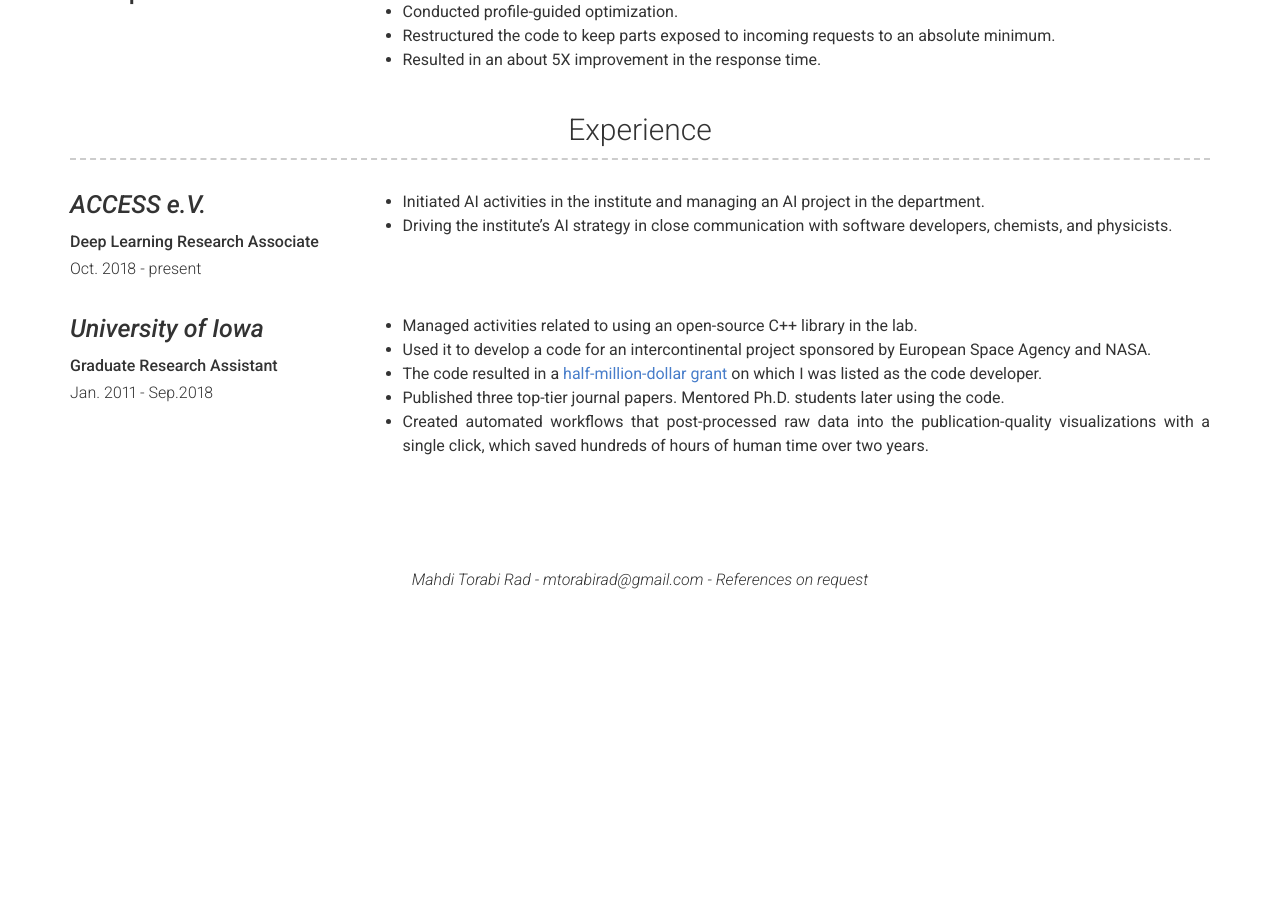
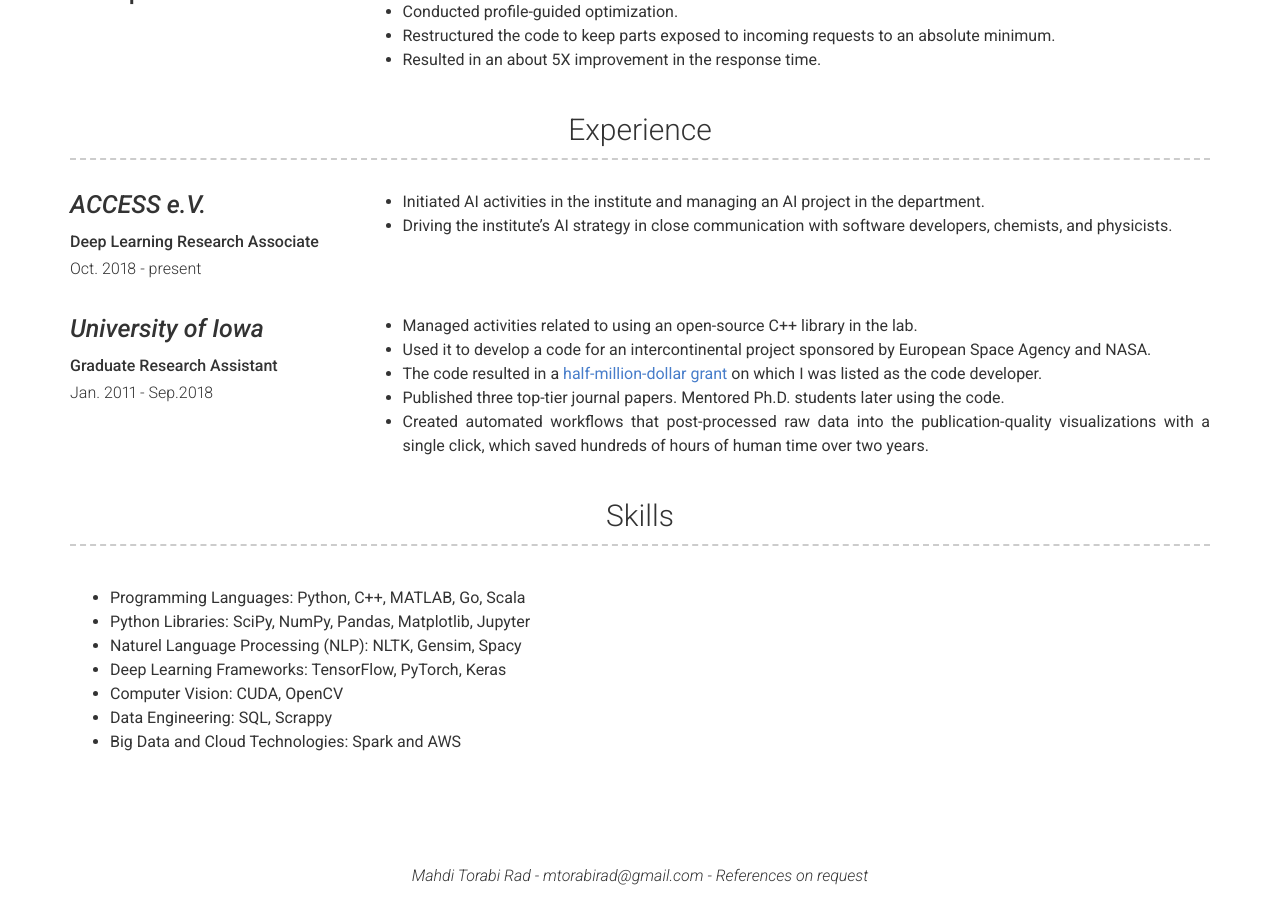
Before and after one commit to mtorabirad/mtorabirad.github.io, a Jekyll site: the page built from index.md, in a window 1280 px wide and 900 px high, scrolled down 1577 px. Built offline with Jekyll 4.4.1, drawn with Linux system fonts in a browser that asks for light colours; before the commit the page ends 2181 px from its top, so only the background shows below that.

```diff
--- a/_config.yml
+++ b/_config.yml
@@ -22,7 +22,16 @@ about_content: | # this will include new lines to allow paragraphs
   and computer code to simulate phenomena in physics. My expertise is in quantitative modeling; solving complex problems
   by breaking them into their fundamental elements; and communicating complicated information in an easy-to-understand, clear, and concise manner.
 
-
+# More Section
+more_title: Skills
+more_content: |
+  - Programming Languages: Python, C++, MATLAB, Go, Scala
+  -	Python Libraries: SciPy, NumPy, Pandas, Matplotlib, Jupyter
+  -	Naturel Language Processing (NLP): NLTK, Gensim, Spacy
+  -	Deep Learning Frameworks: TensorFlow, PyTorch, Keras
+  -	Computer Vision: CUDA, OpenCV
+  -	Data Engineering: SQL, Scrappy
+  -	Big Data and Cloud Technologies: Spark and AWS
 
 
 # Footer
--- a/_data/projects.yml
+++ b/_data/projects.yml
@@ -9,7 +9,7 @@
 
 - name: Computer Vision (CV)
   # github: mtorabirad/Pair-Trading-Reinforcement-Learning
-  description: | # this will include new lines to allow paragraphs
+  description: |
     - To speed up the analysis of lab experiments, designing a CV system that uses CNNs to automatically measure the size of solid particles with complex shapes growing inside a liquid.
     - Generated training data using computer simulations and labeled them using OpenCV.
     - Performed data augmentation.
```
